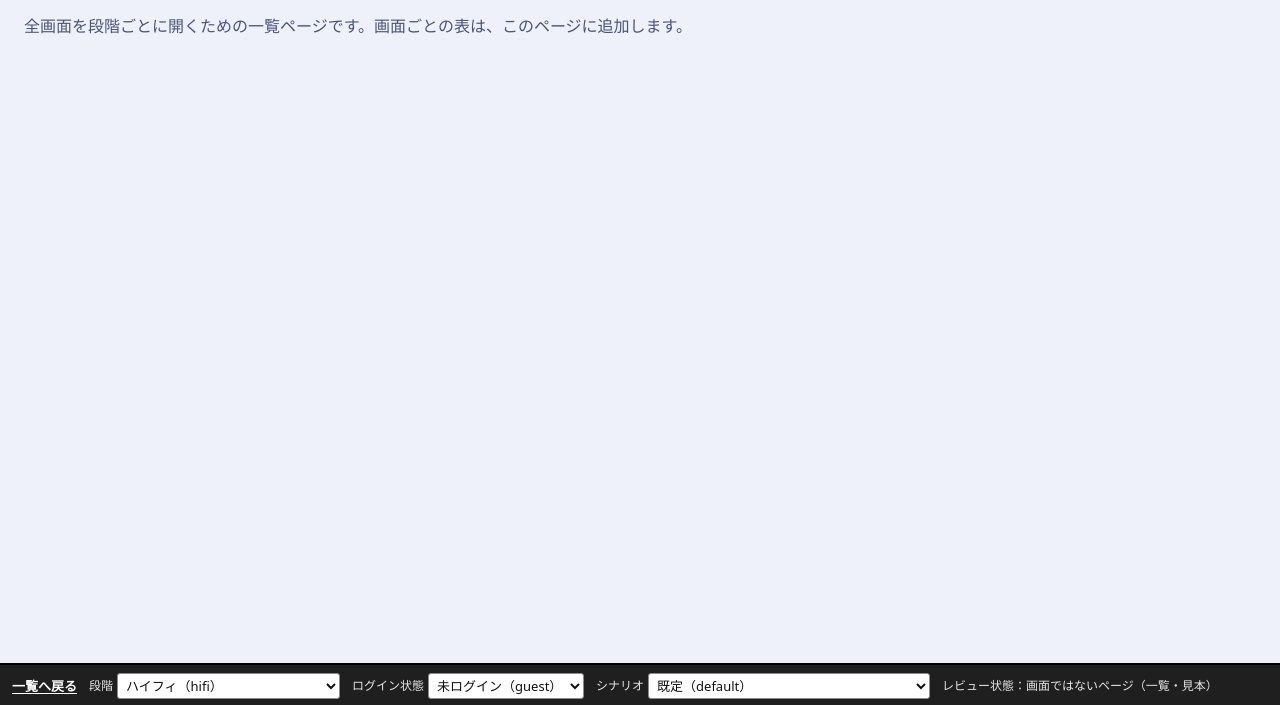
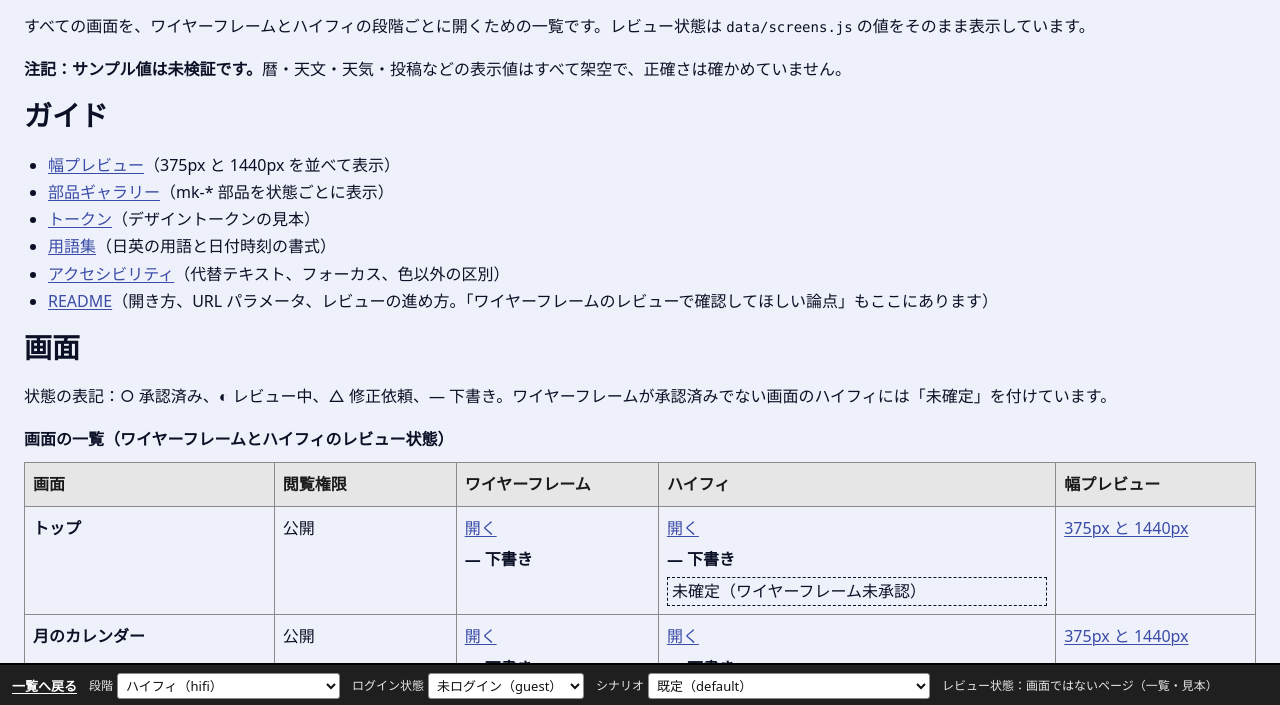
Before and after one commit to t-totsuka/menehune, a website: page mockups/index.html in a window 1280 px wide. Shown: the part 93-798 px from the top of the page. Drawn offline with Linux system fonts and the light colour scheme.

Commit message:
feat(ui-mockups): 一覧ページを作る (6.2)
Co-Authored-By: Claude Opus 5.5 <noreply@anthropic.com>

```diff
--- a/mockups/index.html
+++ b/mockups/index.html
@@ -12,6 +12,20 @@
   <!-- Review chrome only; always the last stylesheet and never referenced by product CSS. -->
   <link rel="stylesheet" href="assets/css/review.css">
   <!-- Catalog page: fixed Japanese copy (no dictionary keys); page-specific styles go in a <style> here. -->
+  <style>
+    .ix-table-wrap { max-width: 100%; overflow-x: auto; }
+    .ix-table-wrap:focus-visible { outline: 3px solid currentColor; outline-offset: 2px; }
+    .ix-table { border-collapse: collapse; min-width: 44rem; width: 100%; }
+    .ix-table caption { text-align: start; font-weight: 700; padding-block-end: 0.5rem; }
+    .ix-table th, .ix-table td { border: 1px solid #8a8a8a; padding: 0.5rem; text-align: start; vertical-align: top; }
+    .ix-table thead th { background: #e6e6e6; color: #1a1a1a; }
+    .ix-table tbody th { font-weight: 700; }
+    .ix-cell { display: flex; flex-direction: column; gap: 0.25rem; }
+    .ix-state { font-weight: 700; }
+    .ix-meta, .ix-notes { margin: 0; font-size: 0.875em; }
+    .ix-notes { padding-inline-start: 1.25em; }
+    .ix-provisional { display: inline-block; border: 1px dashed currentColor; padding: 0 0.25rem; }
+  </style>
 </head>
 <body>
   <nav class="mk-catalog-nav" aria-label="カタログ">
@@ -26,7 +40,40 @@
   </nav>
   <main class="l-container l-stack">
     <h1>画面の一覧</h1>
-    <p class="text-muted">全画面を段階ごとに開くための一覧ページです。画面ごとの表は、このページに追加します。</p>
+    <p>すべての画面を、ワイヤーフレームとハイフィの段階ごとに開くための一覧です。レビュー状態は <code>data/screens.js</code> の値をそのまま表示しています。</p>
+    <p role="note"><strong>注記：サンプル値は未検証です。</strong>暦・天文・天気・投稿などの表示値はすべて架空で、正確さは確かめていません。</p>
+
+    <section class="l-stack" aria-labelledby="ix-guides">
+      <h2 id="ix-guides">ガイド</h2>
+      <ul>
+        <li><a href="viewer.html">幅プレビュー</a>（375px と 1440px を並べて表示）</li>
+        <li><a href="components.html">部品ギャラリー</a>（mk-* 部品を状態ごとに表示）</li>
+        <li><a href="tokens.html">トークン</a>（デザイントークンの見本）</li>
+        <li><a href="glossary.html">用語集</a>（日英の用語と日付時刻の書式）</li>
+        <li><a href="a11y.html">アクセシビリティ</a>（代替テキスト、フォーカス、色以外の区別）</li>
+        <li><a href="README.md">README</a>（開き方、URL パラメータ、レビューの進め方。「ワイヤーフレームのレビューで確認してほしい論点」もここにあります）</li>
+      </ul>
+    </section>
+
+    <section class="l-stack" aria-labelledby="ix-screens">
+      <h2 id="ix-screens">画面</h2>
+      <p>状態の表記：○ 承認済み、◐ レビュー中、△ 修正依頼、― 下書き。ワイヤーフレームが承認済みでない画面のハイフィには「未確定」を付けています。</p>
+      <div class="ix-table-wrap" role="region" aria-label="画面の一覧（横にスクロールできます）" tabindex="0">
+        <table class="ix-table" data-index-table>
+          <caption>画面の一覧（ワイヤーフレームとハイフィのレビュー状態）</caption>
+          <thead>
+            <tr>
+              <th scope="col">画面</th>
+              <th scope="col">閲覧権限</th>
+              <th scope="col">ワイヤーフレーム</th>
+              <th scope="col">ハイフィ</th>
+              <th scope="col">幅プレビュー</th>
+            </tr>
+          </thead>
+          <tbody></tbody>
+        </table>
+      </div>
+    </section>
   </main>
 
   <script src="data/screens.js"></script>
@@ -43,5 +90,60 @@
   <script src="assets/js/components/posts.js"></script>
   <script src="assets/js/components/location.js"></script>
   <script src="assets/js/review-shell.js"></script>
+  <script>
+    // Index page: one row per registry screen (1.5, 2.2). Reads window.MockScreens and the ja dictionary only.
+    (function () {
+      var ACCESS = { public: '公開', member: 'ログインユーザ', admin: '管理者' };
+      var STATUS = {
+        'draft': { mark: '―', label: '下書き' },
+        'in-review': { mark: '◐', label: 'レビュー中' },
+        'changes-requested': { mark: '△', label: '修正依頼' },
+        'approved': { mark: '○', label: '承認済み' }
+      };
+      var STAGES = { wireframe: 'ワイヤーフレーム', hifi: 'ハイフィ' };
+      var ja = (window.MockMessages && window.MockMessages.ja) || {};
+
+      function el(tag, attrs, text) {
+        var node = document.createElement(tag);
+        Object.keys(attrs || {}).forEach(function (k) { node.setAttribute(k, attrs[k]); });
+        if (text !== undefined) node.textContent = text;
+        return node;
+      }
+
+      function stageCell(entry, name, stage) {
+        var review = entry.review[stage];
+        var status = STATUS[review.status] || { mark: '?', label: String(review.status) };
+        var td = el('td');
+        var cell = el('div', { class: 'ix-cell' });
+        var link = el('a', { href: 'screens/' + entry.id + '.html?stage=' + stage, 'aria-label': name + '（' + STAGES[stage] + '）を開く' }, '開く');
+        cell.append(link, el('span', { class: 'ix-state', 'data-review-state': review.status }, status.mark + ' ' + status.label));
+        if (stage === 'hifi' && entry.review.wireframe.status !== 'approved') {
+          cell.append(el('span', { class: 'ix-provisional', 'data-provisional': '' }, '未確定（ワイヤーフレーム未承認）'));
+        }
+        if (review.reviewedAt) cell.append(el('p', { class: 'ix-meta' }, 'レビュー日：' + review.reviewedAt));
+        if (review.notes && review.notes.length) {
+          var ul = el('ul', { class: 'ix-notes', 'aria-label': '指摘' });
+          review.notes.forEach(function (n) { ul.append(el('li', {}, n)); });
+          cell.append(ul);
+        }
+        td.append(cell);
+        return td;
+      }
+
+      var tbody = document.querySelector('[data-index-table] tbody');
+      (window.MockScreens || []).forEach(function (entry) {
+        var name = ja[entry.titleKey] || entry.id;
+        var tr = el('tr', { 'data-screen': entry.id });
+        tr.append(el('th', { scope: 'row' }, name));
+        tr.append(el('td', {}, ACCESS[entry.access] || entry.access));
+        tr.append(stageCell(entry, name, 'wireframe'));
+        tr.append(stageCell(entry, name, 'hifi'));
+        var preview = el('td');
+        preview.append(el('a', { href: 'viewer.html?screen=' + entry.id, 'aria-label': name + 'の幅プレビュー' }, '375px と 1440px'));
+        tr.append(preview);
+        tbody.append(tr);
+      });
+    })();
+  </script>
 </body>
 </html>
```
Also changed, not shown: mockups/tests/catalog-index.spec.mjs (added, +192 -0 lines), .kiro/specs/ui-mockups/tasks.md.
